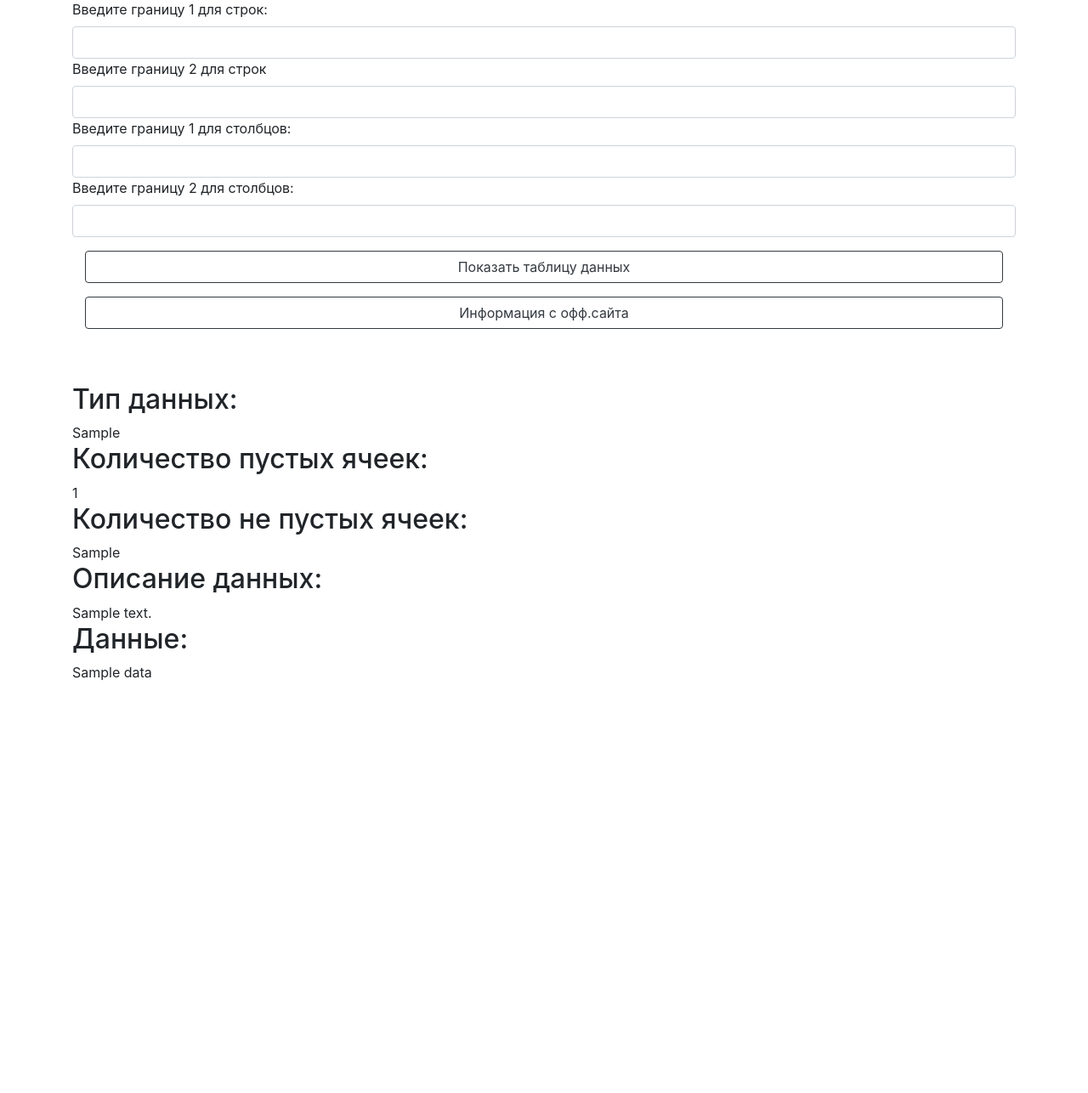
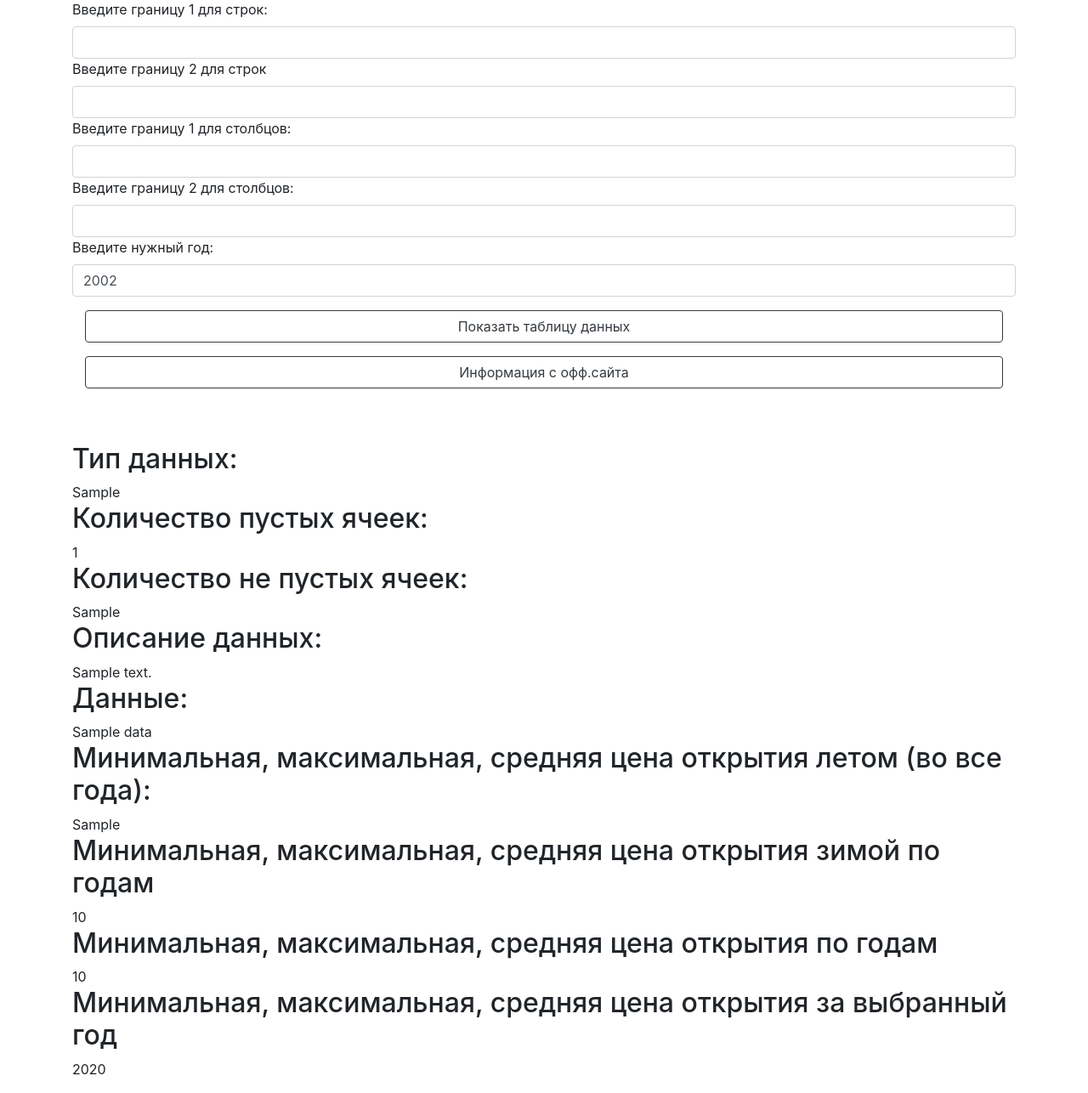
Before and after one commit to Sosees04ka/Student_MII, a Flask app: template templates/table.html in a window 1280 px wide. Shown: the part 105-1391 px from the top of the page at 85% size. Before the commit the page ends 906 px from the top, so only its background shows below. Run offline with Flask 3, Linux system fonts and the light colour scheme; the template is opened without the code that fills it: most values are stand-ins (such as "Sample title", 1, 10 or a date in 2020); parts of the project's set-up code (start-up, migrations or seed data) failed here and were passed over; some libraries are stand-ins or nearby versions.

Commit message:
Жэсть, сделал лабу 2

```diff
--- a/main.py
+++ b/main.py
@@ -5,6 +5,37 @@ import pandas as pd
 app = Flask(__name__)
 
 dataset = pd.read_excel('Yamana_Gold.xlsx')
+
+#Задание 1
+summer_data = dataset[(dataset['Date'].dt.month >= 6) & (dataset['Date'].dt.month <= 8)]
+price_stats = summer_data['Open'].agg(['min', 'max', 'mean']).rename(index={'min': 'Минимальная цена открытия', 'max': 'Максимальная цена открытия', 'mean': 'Средняя цена открытия'})
+
+#Задание 2
+winter_data = dataset[(dataset['Date'].dt.month >= 1) & (dataset['Date'].dt.month <= 3)]
+winter_price_stats = winter_data.groupby(winter_data['Date'].dt.year, as_index=False)['Open'].agg({'min', 'mean', 'max'}).rename(columns={'min': 'Минимальная цена открытия', 'mean': 'Средняя цена открытия', 'max': 'Максимальная цена открытия'})
+
+#Задание 4
+year_price_stats = dataset.groupby(dataset['Date'].dt.year, as_index=False)['Open'].agg({'min', 'mean', 'max'}).rename(columns={'min': 'Минимальная цена открытия', 'mean': 'Средняя цена открытия', 'max': 'Максимальная цена открытия'})
+
+
+names = np.array([
+    'Date',
+    'Open',
+    'High',
+    'Low',
+    'Close',
+    'Adj Close',
+    'Volume'
+])
+descriptions = np.array([
+    'Торговый день',
+    'Самая высокая цена торгов',
+    'Самая низкая цена торгов',
+    'Цена открытия',
+    'Цена закрытия',
+    '«Отрегулированная» цена закрытия',
+    'Количество акций, с которыми совершались сделки в торговый день'
+])
 
 @app.route("/")
 def home():
@@ -16,33 +47,25 @@ def info():
 
 @app.route("/table", methods=['GET'])
 def table():
-    names = np.array([
-        'Date',
-        'Open',
-        'High',
-        'Low',
-        'Close',
-        'Adj Close',
-        'Volume'
-    ])
-    descriptions = np.array([
-        'Торговый день',
-        'Самая высокая цена торгов',
-        'Самая низкая цена торгов',
-        'Цена открытия',
-        'Цена закрытия',
-        '«Отрегулированная» цена закрытия',
-        'Количество акций, с которыми совершались сделки в торговый день'
-    ])
-
     setting_data = request.args
     sliced_data = dataset.iloc[int(setting_data['x_start']):int(setting_data['x_end']), int(setting_data['y_start']):int(setting_data['y_end'])]
     sliced_data_description = pd.DataFrame(np.column_stack((names, descriptions))).iloc[
                               int(setting_data['y_start']):int(setting_data['y_end'])]
+
+    # Задание 3
+    year_touch_data = dataset[(dataset['Date'].dt.year == int(setting_data['year']))]
+    year_touch_stats = year_touch_data.groupby(year_touch_data['Date'].dt.year, as_index=False)['Open'].agg(
+        {'min', 'mean', 'max'}).rename(columns={'min': 'Минимальная цена открытия', 'mean': 'Средняя цена открытия',
+                                                'max': 'Максимальная цена открытия'})
+
     return render_template('table.html', data=sliced_data.to_html(classes='table'), data_type = pd.DataFrame(sliced_data.dtypes).to_html(classes='table', header=False),
                            data_count = pd.DataFrame(sliced_data.isnull().sum()).to_html(classes='table', header=False),
                            data_count_false = pd.DataFrame(sliced_data.isnull().apply(lambda x: x.value_counts().get(False, 0))).to_html(classes='table', header=False),
-                           sliced_data_description = sliced_data_description.to_html(classes='table', header=False, index=False))
+                           sliced_data_description = sliced_data_description.to_html(classes='table', header=False, index=False),
+                           summer_prices = pd.DataFrame(price_stats).to_html(classes='table', header=False),
+                           winter_price_stats = pd.DataFrame(winter_price_stats).to_html(classes='table', index=False),
+                           year_price_stats = pd.DataFrame(year_price_stats).to_html(classes='table', index=False),
+                           year_touch_stats = pd.DataFrame(year_touch_stats).to_html(classes='table', index=False))
 
 if __name__ == "__main__":
     app.run(debug=False)
--- a/templates/home.html
+++ b/templates/home.html
@@ -17,6 +17,8 @@
                 <input type="number" step="1" min="0" max="7" class="form-control" id="y_start" name="y_start" required>
                 <label for="y_end">Введите границу 2 для столбцов:</label>
                 <input type="number" step="1" min="0" max="7" class="form-control" id="y_end" name="y_end" required>
+                <label for="year">Введите нужный год:</label>
+                <input type="number" step="1" min="2002" max="2022" class="form-control" id="year" name="year" value="2002" required>
                </div>
             <div class="container mb-3">
                 <button type="submit" class="btn btn-outline-dark btn-block">Показать таблицу данных</button>
--- a/templates/table.html
+++ b/templates/table.html
@@ -17,6 +17,8 @@
                     <input type="number" step="1" min="0" max="7" class="form-control" id="y_start" name="y_start" required>
                     <label for="y_end">Введите границу 2 для столбцов:</label>
                     <input type="number" step="1" min="0" max="7" class="form-control" id="y_end" name="y_end" required>
+                    <label for="year">Введите нужный год:</label>
+                    <input type="number" step="1" min="2002" max="2022" class="form-control" id="year" name="year" value="2002" required>
                 </div>
             <div class="container mb-3">
                 <button type="submit" class="btn btn-outline-dark btn-block">Показать таблицу данных</button>
@@ -40,6 +42,14 @@
                 {{ sliced_data_description |safe }}
                 <h2> Данные: </h2>
                 {{ data |safe }}
+                <h2> Минимальная, максимальная, средняя цена открытия летом (во все года): </h2>
+                {{ summer_prices |safe }}
+                <h2> Минимальная, максимальная, средняя цена открытия зимой по годам </h2>
+                {{ winter_price_stats |safe }}
+                <h2> Минимальная, максимальная, средняя цена открытия по годам </h2>
+                {{ year_price_stats |safe }}
+                <h2> Минимальная, максимальная, средняя цена открытия за выбранный год </h2>
+                {{ year_touch_stats |safe }}
             </table>
          </div>
 </body>
```
